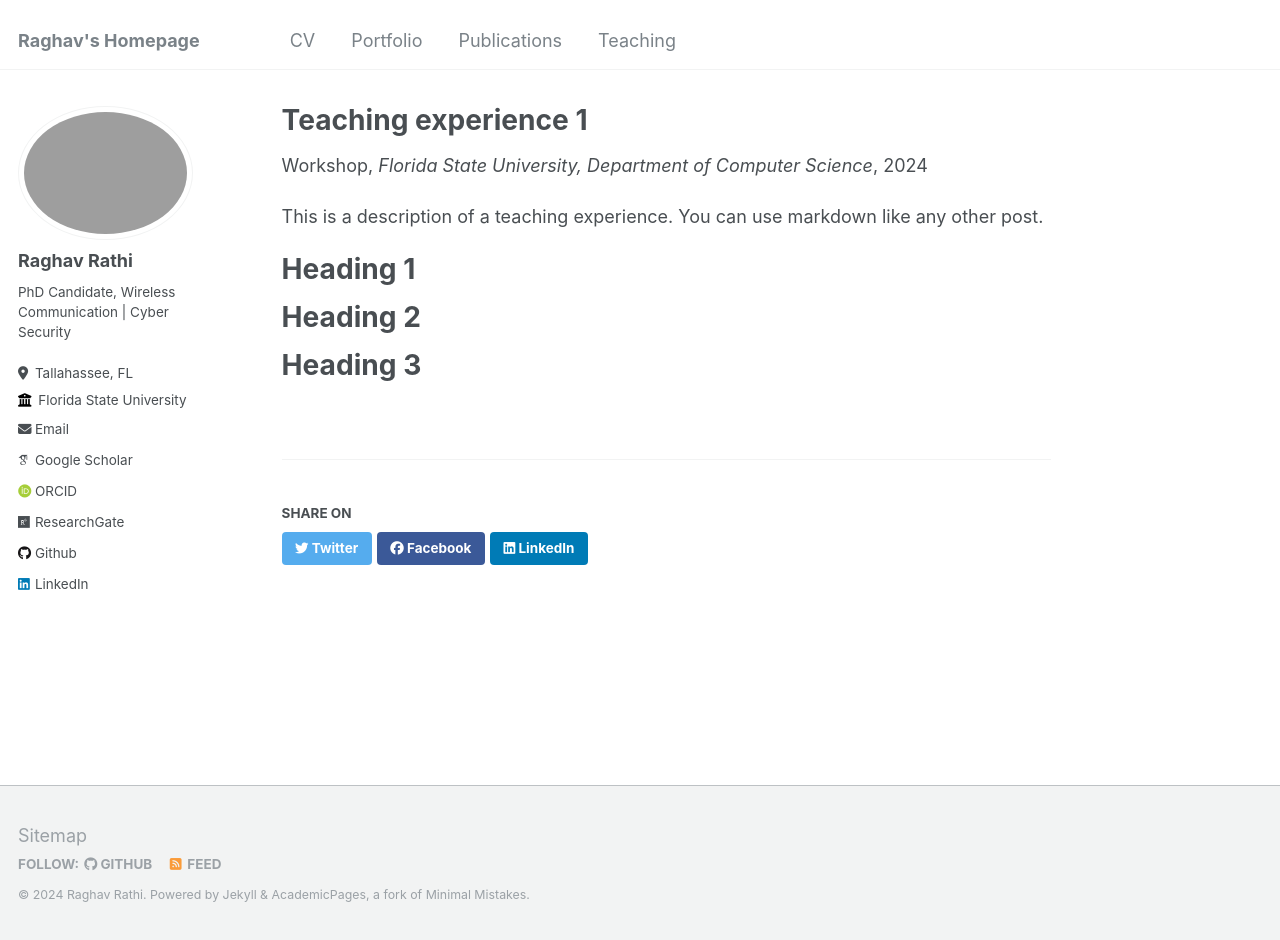
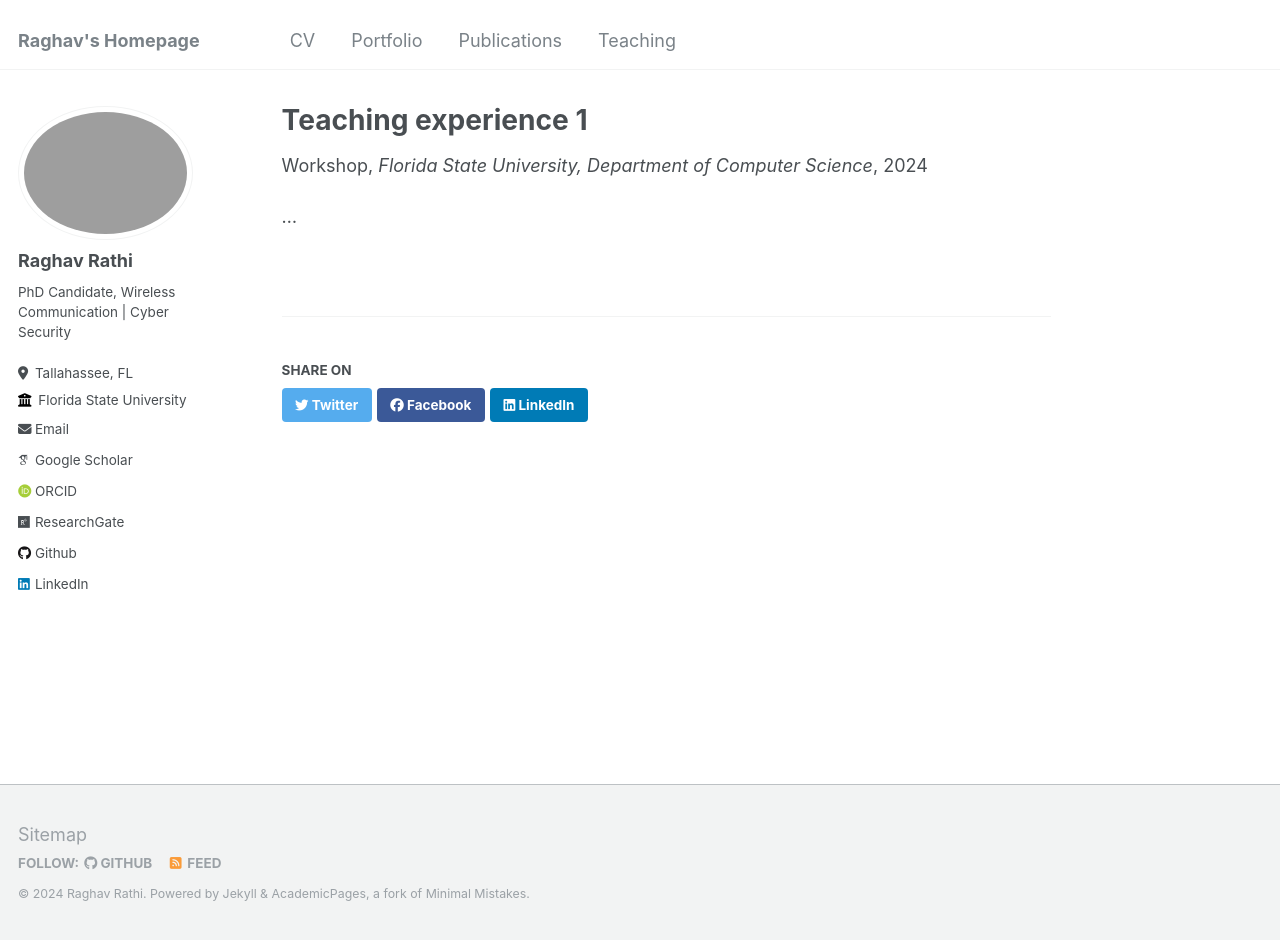
Before and after one commit to raghavrathi10/raghavrathi10.github.io, a Jekyll site: the page built from _teaching/2024-Fall.md, in a window 1280 px wide and 940 px high. Built offline with Jekyll 4.4.1, drawn with Linux system fonts in a browser that asks for light colours; some web fonts are replaced.

Commit message:
Updates to the page

```diff
--- a/_teaching/2024-Fall.md
+++ b/_teaching/2024-Fall.md
@@ -8,13 +8,4 @@ date: 2024-08-26
 location: "Tallahassee, Florida"
 ---
 
-This is a description of a teaching experience. You can use markdown like any other post.
-
-Heading 1
-======
-
-Heading 2
-======
-
-Heading 3
-======
+...
```
